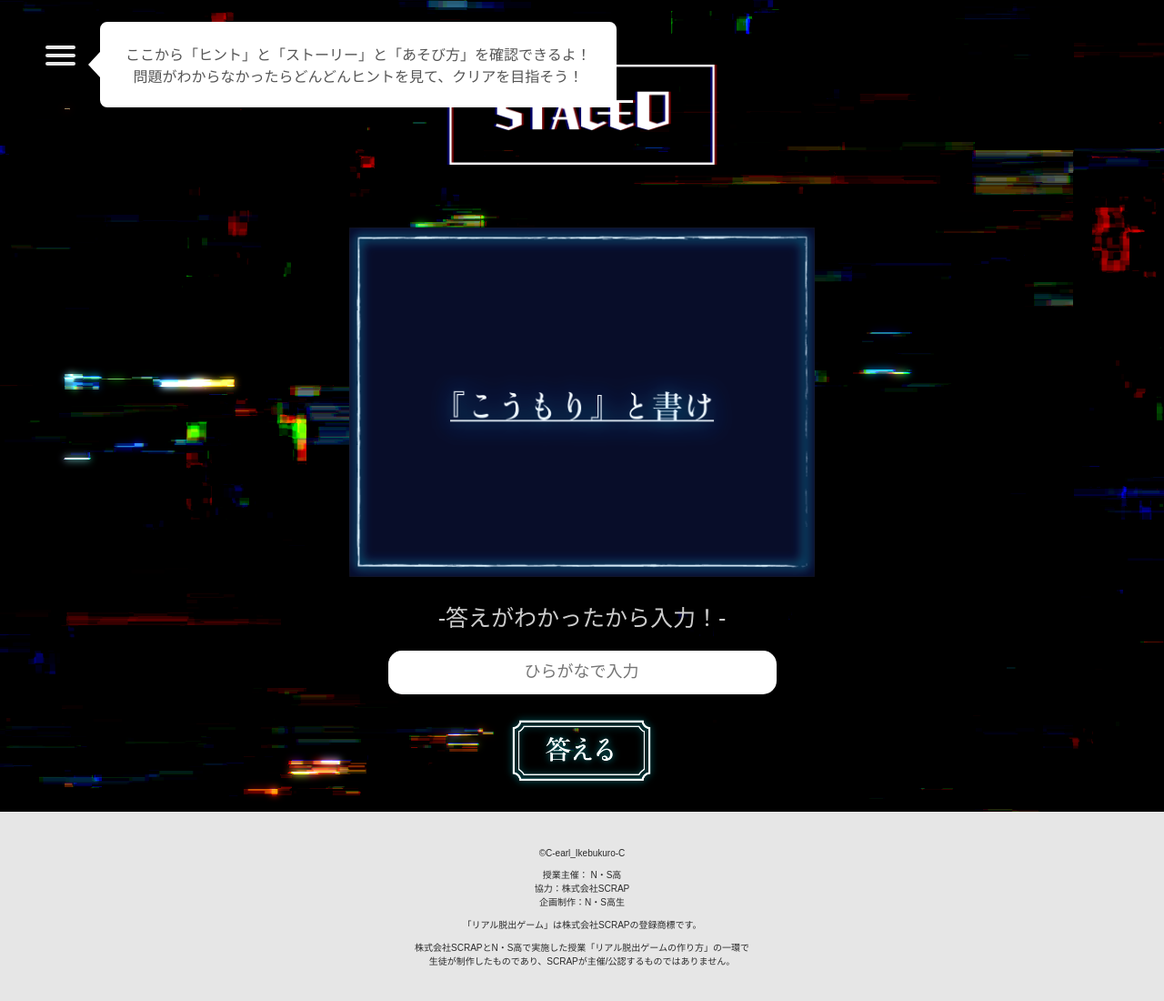
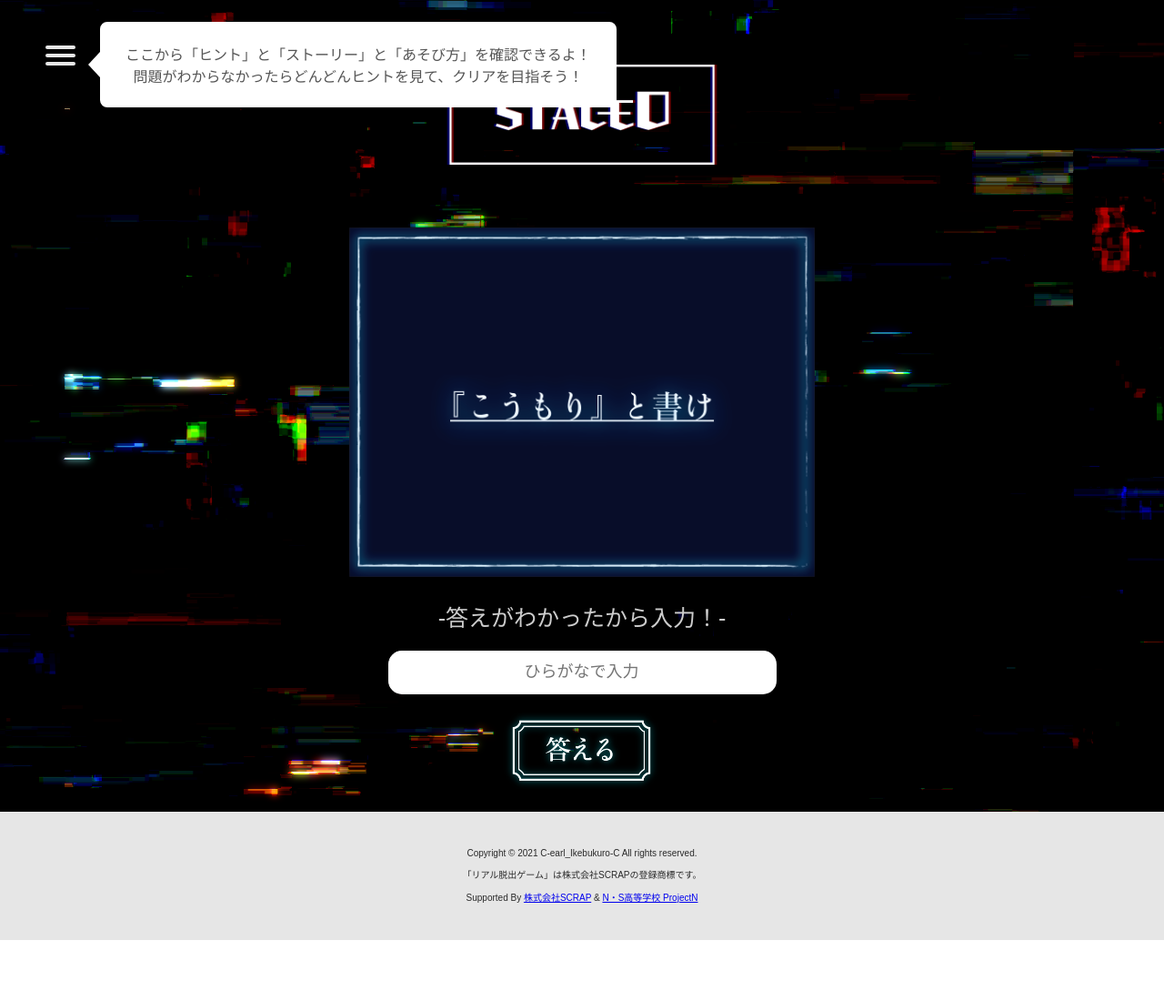
Before and after one commit to kooomay/beta_ikebukuro_c, a plain HTML site: page stage0.html in a window 1280 px wide. Shown: the whole page at 91% size. After the commit the page ends 1033 px from the top, so only its background shows below. Drawn offline with nearby package versions, Linux system fonts and the light colour scheme.

Commit message:
Update stage0.html

```diff
--- a/stage0.html
+++ b/stage0.html
@@ -66,11 +66,10 @@
         </div>
     </form>
     <footer class="footer section bg-color--gray">
-        <div class="container">
-          <p class="text-center">©︎C-earl_Ikebukuro-C</p>
-          <p class="text-center">授業主催： N・S高<br>協力：株式会社SCRAP<br>企画制作：N・S高生</p>
+       <div class="container">
+          <p class="text-center">Copyright © 2021 C-earl_Ikebukuro-C All rights reserved.</p>
           <p class="text-center">「リアル脱出ゲーム」は株式会社SCRAPの登録商標です。</p>
-          <p class="text-center">株式会社SCRAPとN・S高で実施した授業「リアル脱出ゲームの作り方」の一環で<br>生徒が制作したものであり、SCRAPが主催/公認するものではありません。</p>
+            <p class="text-center">Supported By <a href="https://www.scrapmagazine.com/">株式会社SCRAP</a> & <a href="https://nnn.ed.jp/project-n/">N・S高等学校 ProjectN</a>
         </div>
       </footer>
 </body>
```
